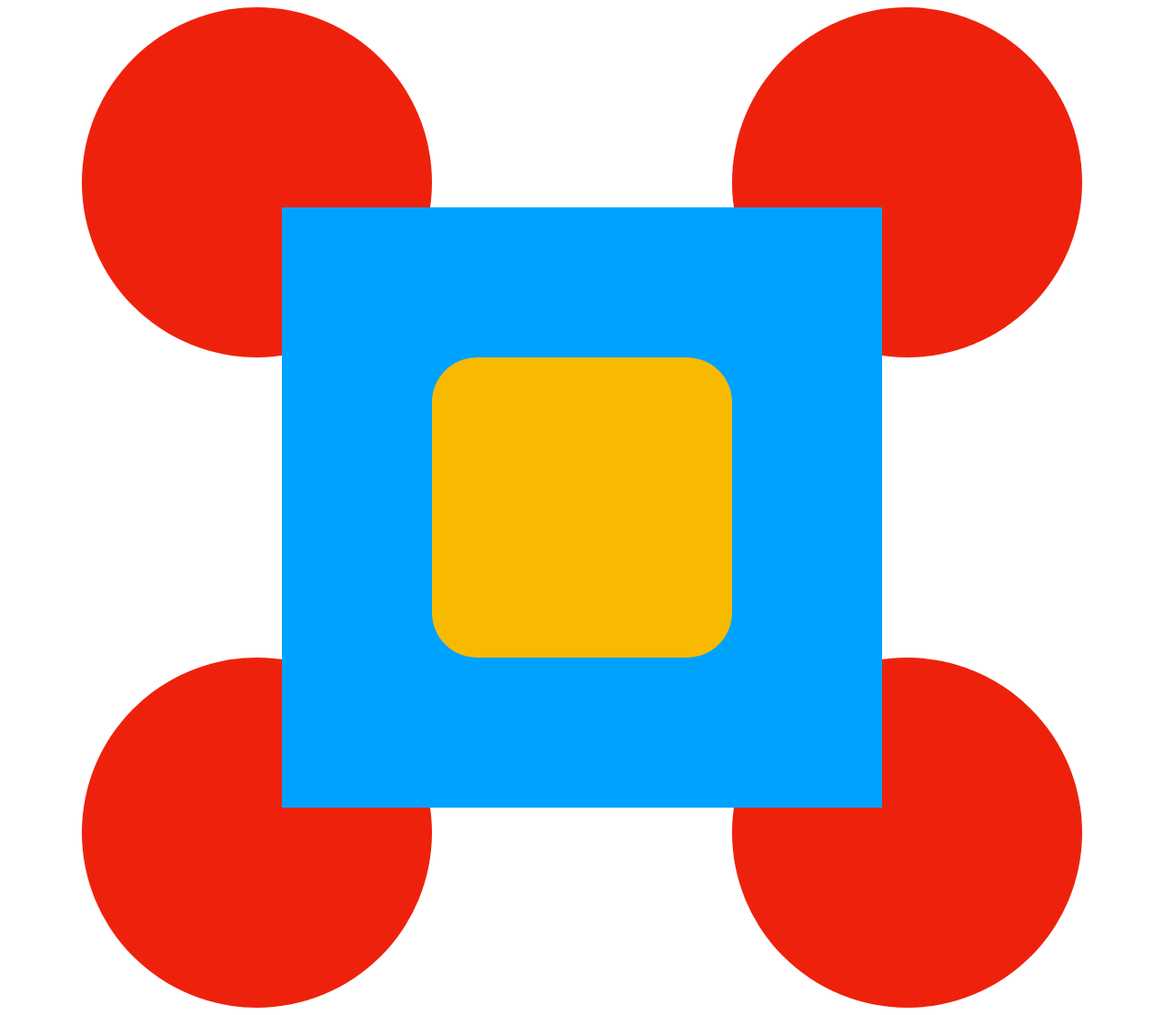
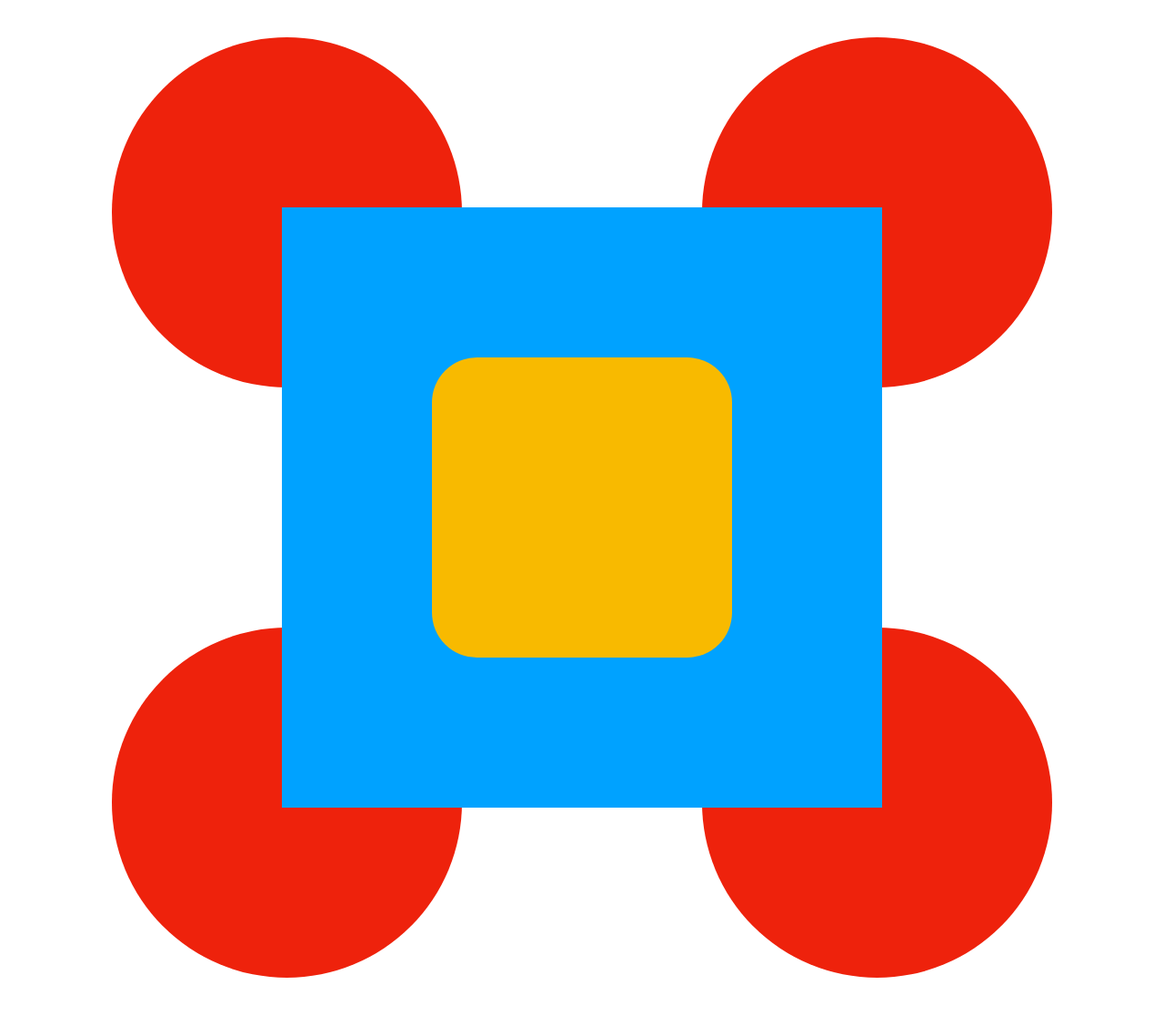
Before and after one commit to AliaksandrLutsevich/classwork-1, a plain HTML site: page index.html in a window 1280 px wide. Shown: the whole page at 91% size. Drawn offline with Linux system fonts and the light colour scheme.

Commit message:
Update main.css

```diff
--- a/style/main.css
+++ b/style/main.css
@@ -24,28 +24,23 @@ body {
 /* Circles colors and position */
 
   .circle-green {
-    position: absolute;
-    top: 0%;
-    left: 0%;
+    top: 3%;
+    left: 3%;
   }
 
   .circle-yellow {
-    position: absolute;
-    top: 0%;
-    right: 0%;
+    top: 3%;
+    right: 3%;
   }
 
   .circle-blue {
-    position: absolute;
-    bottom: 0%;
-    left: 0%;
+    bottom: 3%;
+    left: 3%;
   }
 
   .circle-black {
-    position: absolute;
-    bottom: 0%;
-    right: 0%;
-
+    bottom: 3%;
+    right: 3%;
   }
 
 /* Circles hovers */
@@ -66,7 +61,6 @@ body {
     z-index: 25;
     background-color: yellow;
     border-color: yellow;
-
   }
 
 .circle-black:hover {
```
